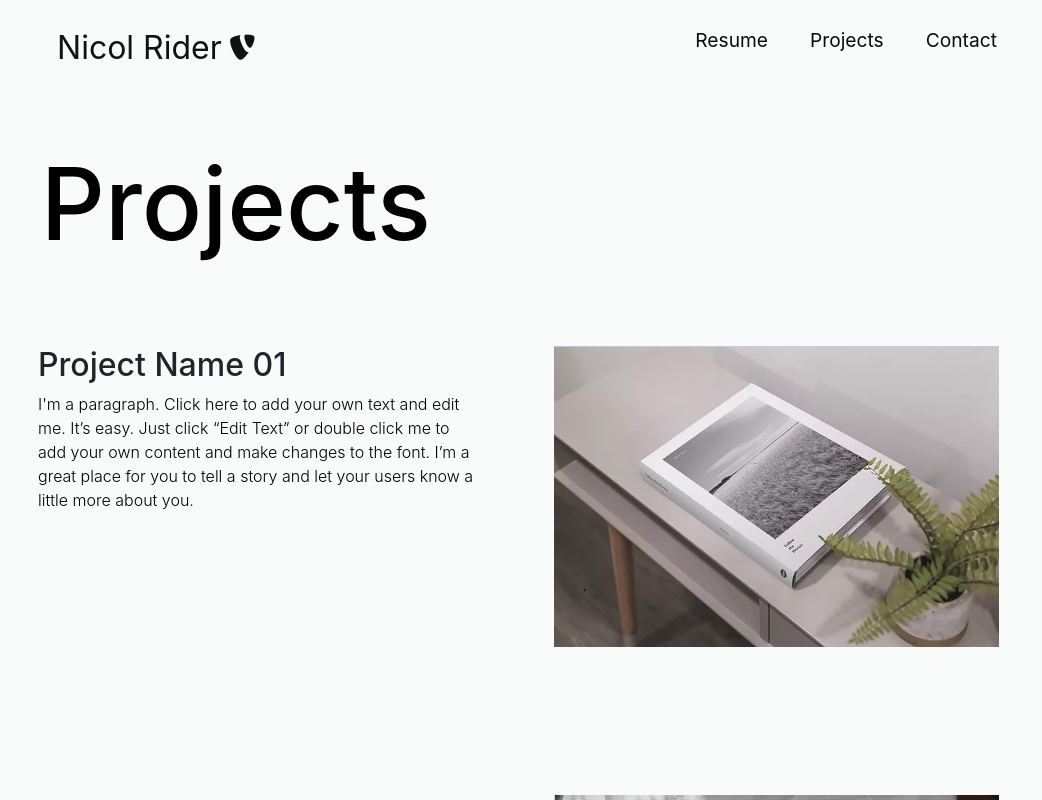
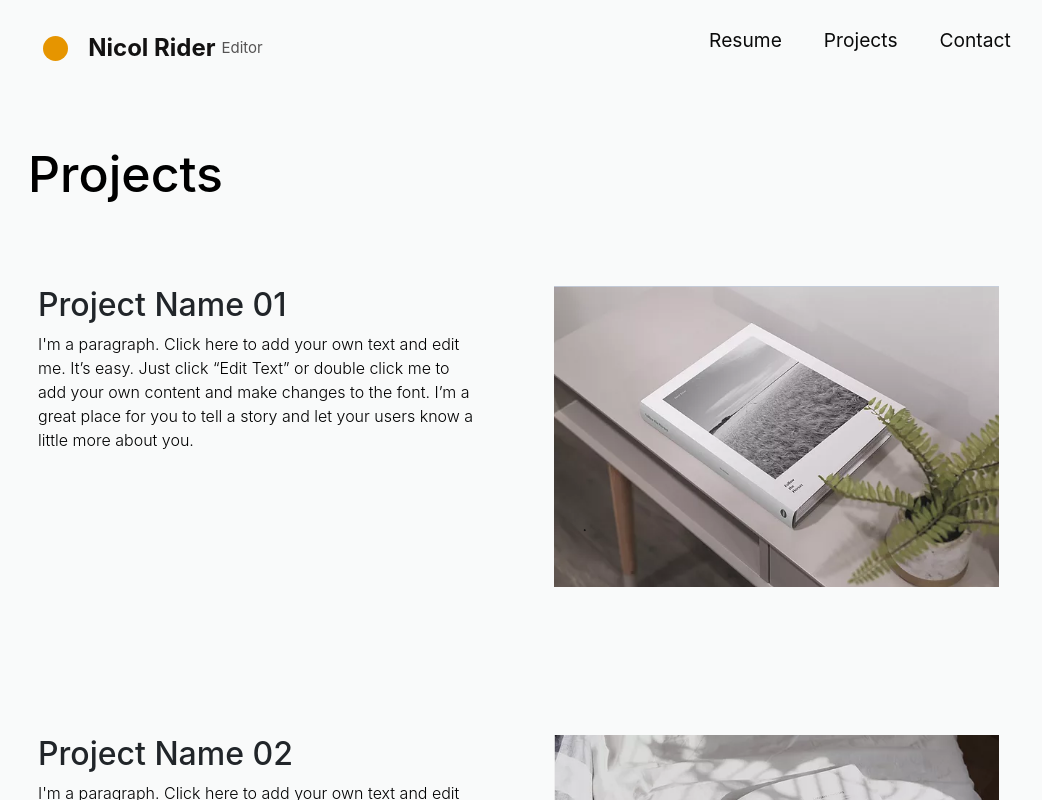
Before and after one commit to trirahul/RSVI2021, a React (Create React App) app: page / in a window 1280 px wide. Both pictures are taken after a click on the element "Projects". Shown: the top 800 px of the page, without its empty margins (100-1142 px from the left). Built offline with nearby package versions, Linux system fonts and the light colour scheme.

Commit message:
Changes in header

```diff
--- a/src/components/Header.css
+++ b/src/components/Header.css
@@ -15,12 +15,30 @@
     max-width: 1500px;
   }
 
+  .yellow-circle{
+    width: 25px;
+    height: 25px;
+    border-radius: 50%;
+    background: rgb(230, 149, 0);
+    margin-right: 20px;
+  }
+
+  .editor-button{
+    background: transparent;
+    border: none;
+    text-align: center;
+    color: rgb(85, 83, 83);
+    font-size: 15px;
+    outline: none;
+  }
+
   .navbar-logo {
     color: rgb(19, 18, 18);
     justify-self: start;
     cursor: pointer;
     text-decoration: none;
-    font-size: 2rem;
+    font-size: 1.5rem;
+    font-weight: bold;
     display: flex;
     align-items: center;
   }
--- a/src/components/Header.js
+++ b/src/components/Header.js
@@ -12,7 +12,7 @@ function Header(props) {
             <nav className="navbar">
                 <div className="navbar-container">
                     <div className="navbar-logo" onClick={props.clickHome}>
-                        Nicol Rider <i className="fab fa-typo3"></i>
+                        <small className="yellow-circle"></small>Nicol Rider<button className="editor-button">Editor</button>
                     </div>
                     <div className="menu-icon" onClick={handleClick}>
                         <i className={click ? 'fas fa-times' : 'fas fa-bars'}/>
--- a/src/components/Pages/Projects.css
+++ b/src/components/Pages/Projects.css
@@ -1,7 +1,7 @@
-.heading-custom{
-    padding: 5% 0px 0px 11%;
+.heading-custom h1{
+    padding: 5% 0px 0px 10%;
     text-align: left;
-    font-size: calc(10px + 2vmin);
+    font-size: 50px;
   }
 
   .row-custom{
@@ -41,7 +41,7 @@
     .heading-custom{
       padding: 5% 0px 0px 5%;
       text-align: left;
-      font-size: calc(10px + 2vmin);
+      font-size:30px;
     }
     .App {
       text-align: center;
```
